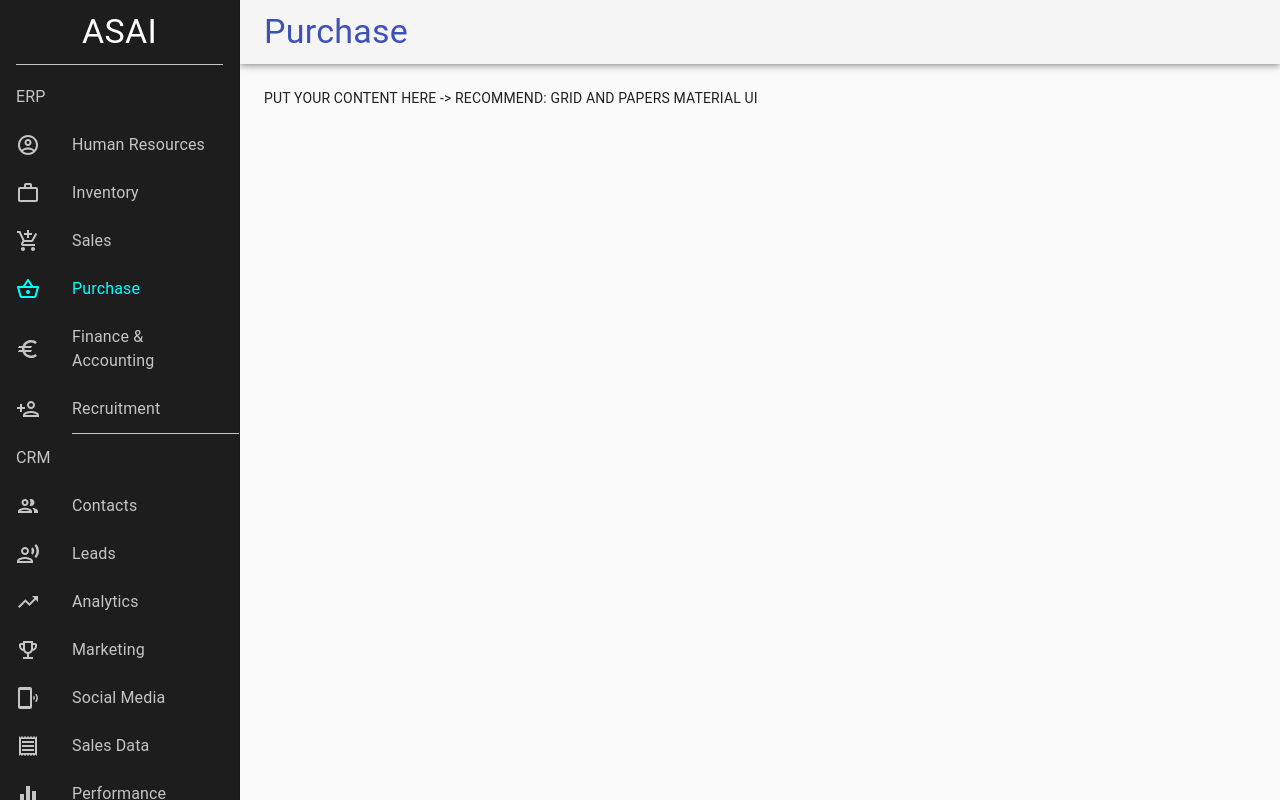
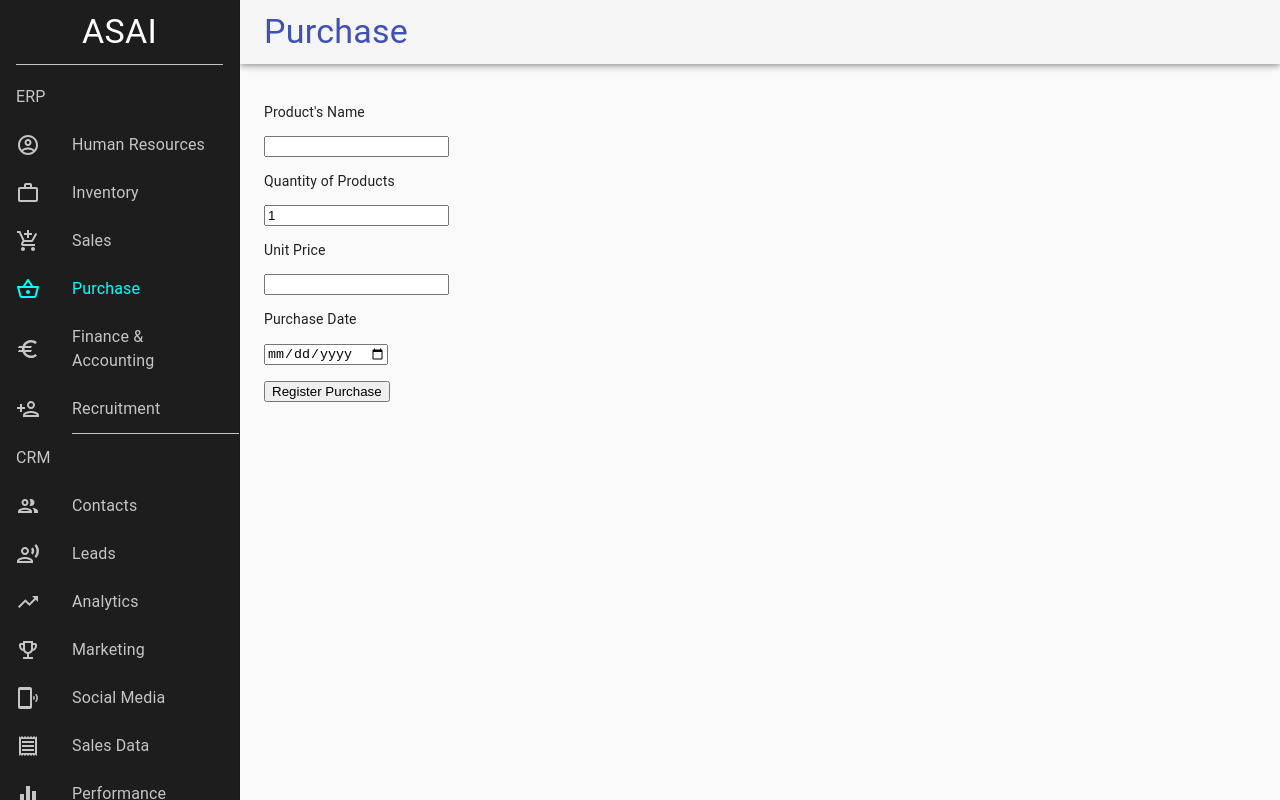
Before and after one commit to caionakai/ASAI, a React (Create React App) app in the folder frontend/: page /purchase in a window 1280 px wide. Built offline with nearby package versions, Linux system fonts and the light colour scheme.

Commit message:
purchase form

```diff
--- a/frontend/package.json
+++ b/frontend/package.json
@@ -8,10 +8,13 @@
     "@testing-library/jest-dom": "^4.2.4",
     "@testing-library/react": "^9.5.0",
     "@testing-library/user-event": "^7.2.1",
+    "formik": "^2.1.4",
     "react": "^16.13.1",
     "react-dom": "^16.13.1",
     "react-router-dom": "^5.1.2",
-    "react-scripts": "3.4.1"
+    "react-scripts": "3.4.1",
+    "sweetalert2": "^9.10.12",
+    "sweetalert2-react-content": "^3.0.1"
   },
   "scripts": {
     "start": "react-scripts start",
--- a/frontend/src/ERP/purchase/index.js
+++ b/frontend/src/ERP/purchase/index.js
@@ -1,12 +1,14 @@
-import React from 'react';
-import Sidebar from '../../Components/SideBar'
-import TopBar from '../../Components/TopBar'
-import { makeStyles } from '@material-ui/core/styles';
-import CssBaseline from '@material-ui/core/CssBaseline';
+import React from "react";
+import Sidebar from "../../Components/SideBar";
+import TopBar from "../../Components/TopBar";
+import { makeStyles } from "@material-ui/core/styles";
+import CssBaseline from "@material-ui/core/CssBaseline";
+import { Formik, Form, ErrorMessage } from "formik";
+import Swal from "sweetalert2";
 
 const useStyles = makeStyles((theme) => ({
   root: {
-      display: 'flex',
+    display: "flex",
   },
   toolbar: theme.mixins.toolbar,
   content: {
@@ -22,13 +24,126 @@ export default function Purchase() {
   return (
     <div className={classes.root}>
       <CssBaseline />
-          <TopBar pageTitle={'Purchase'}/>
+      <TopBar pageTitle={"Purchase"} />
       <Sidebar currentPage={4} />
       <main className={classes.content}>
         <div className={classes.toolbar} />
 
-            PUT YOUR CONTENT HERE -> RECOMMEND: GRID AND PAPERS MATERIAL UI
+        <div>
+          <div>
+            <Formik
+              initialValues={{ product: "", productsQtt: 1, price: "" }}
+              validate={(values) => {
+                const errors = {};
+                if (!values.product) {
+                  errors.product = "Required";
+                }
+                if (!values.productsQtt) {
+                  errors.productsQtt = "Required";
+                }
+                if (!values.price) {
+                  errors.price = "Required";
+                }
 
+                return errors;
+              }}
+              onSubmit={(values, { setSubmitting }) => {
+                // setTimeout(() => {
+                //   alert(JSON.stringify(values, null, 2));
+                //   setSubmitting(false);
+                // }, 400);
+                setSubmitting(false);
+                Swal.fire({
+                  icon: "success",
+                  title: "Purchase Registered!",
+                  text: "Everything worked fine!",
+                });
+              }}
+            >
+              {({
+                isSubmitting,
+                touched,
+                errors,
+                values,
+                handleChange,
+                handleBlur,
+              }) => (
+                <Form className="form">
+                  <div>
+                    <p className="label">Product's Name</p>
+                    <input
+                      type="text"
+                      name="product"
+                      value={values.product}
+                      onChange={handleChange}
+                    />
+                    <ErrorMessage
+                      name="product"
+                      component="div"
+                      style={{ color: "red" }}
+                    />
+                  </div>
+
+                  <div>
+                    <p className="label">Quantity of Products</p>
+                    <input
+                      type="number"
+                      min="1"
+                      name="productsQtt"
+                      value={values.productsQtt}
+                      onChange={handleChange}
+                    />
+                    <ErrorMessage
+                      name="productsQtt"
+                      component="div"
+                      style={{ color: "red" }}
+                    />
+                  </div>
+
+                  <div>
+                    <p className="label">Unit Price</p>
+                    <input
+                      type="currency"
+                      min="1"
+                      name="price"
+                      value={values.price}
+                      onChange={handleChange}
+                    />
+                    <ErrorMessage
+                      name="price"
+                      component="div"
+                      style={{ color: "red" }}
+                    />
+                  </div>
+
+                  <div>
+                    <p className="label">Purchase Date</p>
+                    <input
+                      type="date"
+                      name="purchase_date"
+                      value={values.date}
+                      onChange={handleChange}
+                    />
+                    <ErrorMessage
+                      name="price"
+                      component="div"
+                      style={{ color: "red" }}
+                    />
+                  </div>
+
+                  <button
+                    type="submit"
+                    disabled={isSubmitting}
+                    className="form__button"
+                    style={{ marginTop: "1rem" }}
+                  >
+                    Register Purchase
+                  </button>
+                </Form>
+              )}
+            </Formik>
+          </div>
+        </div>
       </main>
     </div>
   );
```
Also changed, not shown: 1 other file (tests, documents, lock files or other folders). Lines whose indentation alone changed are shown as unchanged.
